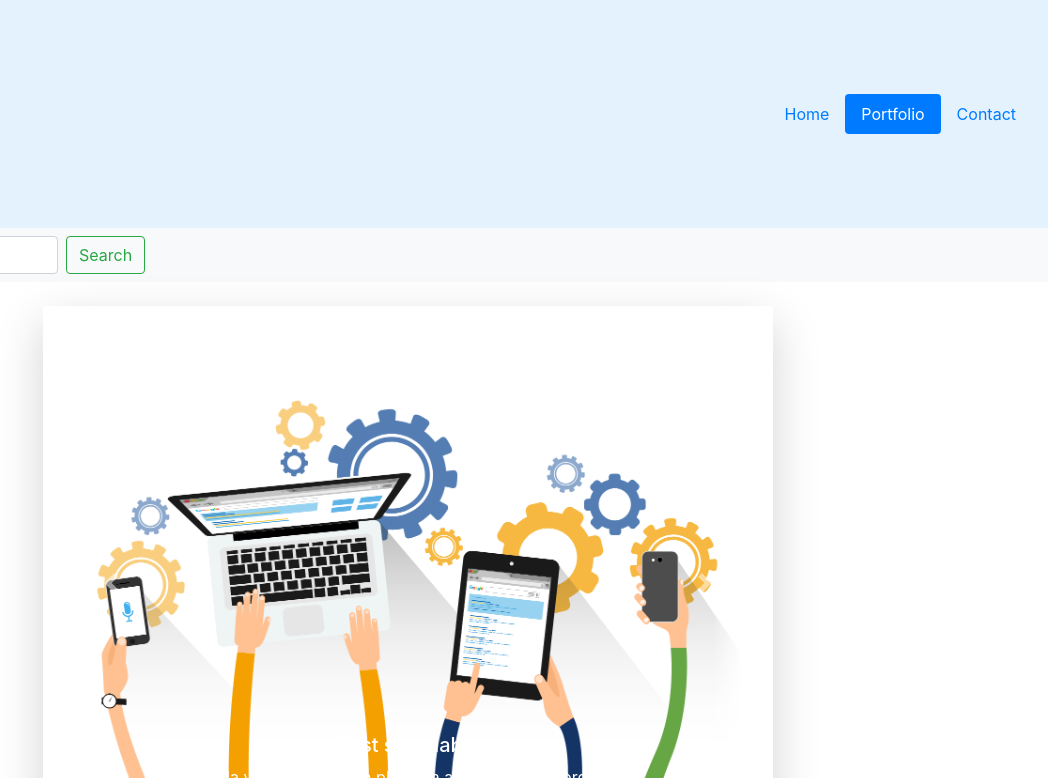
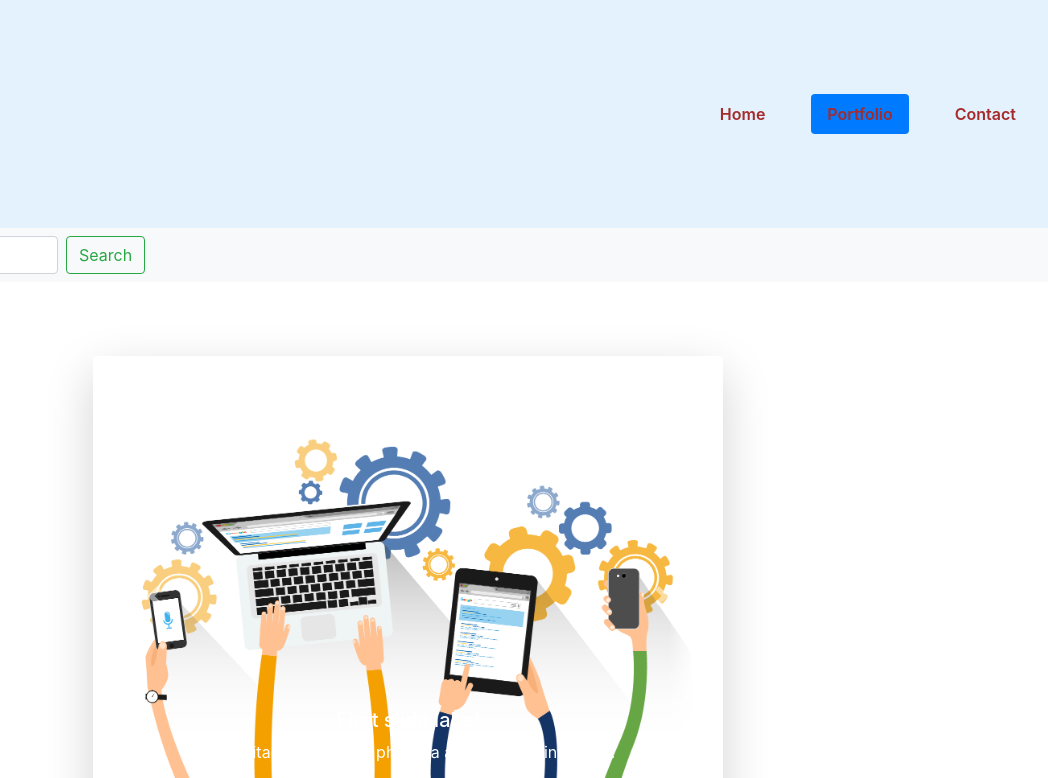
Before and after one commit to iqra007/myweb1, a plain HTML site: page portfolio.html in a window 1280 px wide. Shown: the top 778 px of the page, 232-1280 px from the left. Drawn offline with nearby package versions, Linux system fonts and the light colour scheme.

Commit message:
more updates

```diff
--- a/assets/css/style.css
+++ b/assets/css/style.css
@@ -1,6 +1,7 @@
 @import url('https://stackpath.bootstrapcdn.com/bootstrap/4.3.1/css/bootstrap.min.css');
-
-/* {
+@import url('https://ajax.googleapis.com/ajax/libs/jquery/3.4.1/jquery.min.js');
+@import url('https://maxcdn.bootstrapcdn.com/bootstrap/3.4.0/js/bootstrap.min.js');
+* {
     margin: 0;
     padding: 0;
 }
@@ -24,7 +25,7 @@
     margin-left: 30px;
 }
 
-.wrapper {
+.bg-white {
     margin: 50px;
     border-radius: 10px;
     padding-top: 50px;
```
Also changed, not shown: contact.html (+1 -1 lines), index.html (+4 -0 lines).
